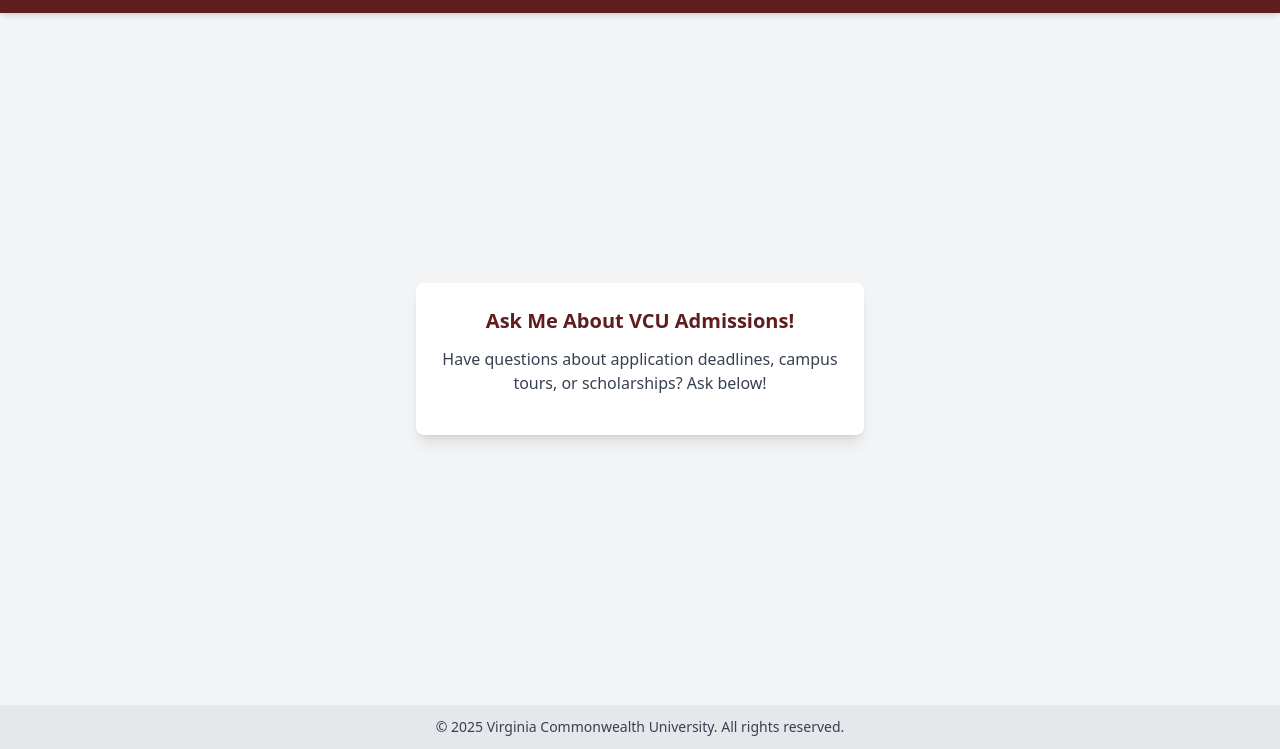
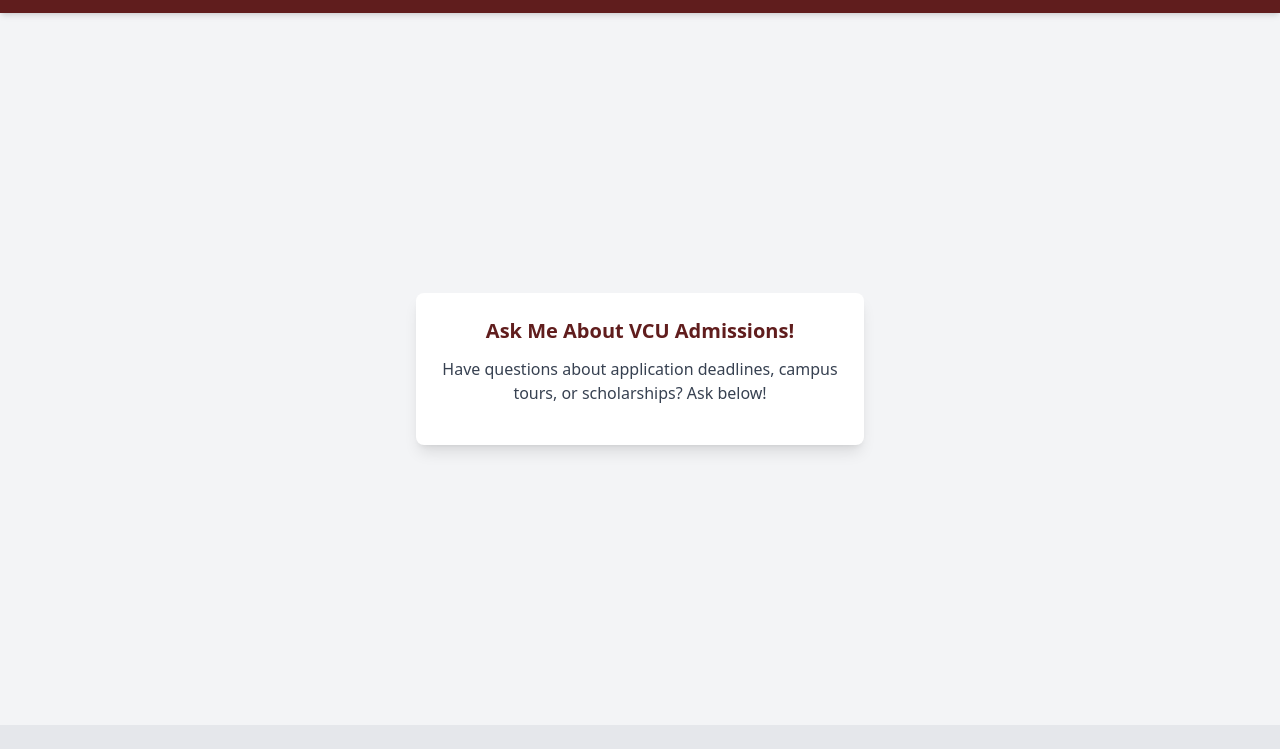
Before and after one commit to SunayDharamsi/VCU-Admissions-Chatbot-, a plain HTML site: page index.html in a window 1280 px wide. Shown: the part 51-800 px from the top of the page. Drawn offline with nearby package versions, Linux system fonts and the light colour scheme.

Commit message:
Update index.html

```diff
--- a/index.html
+++ b/index.html
@@ -45,7 +45,6 @@
 
     <!-- Footer -->
     <footer class="bg-gray-200 text-center p-3 text-sm text-gray-700">
-      &copy; 2025 Virginia Commonwealth University. All rights reserved.
     </footer>
 
     <!-- Dialogflow Messenger Script -->
```
